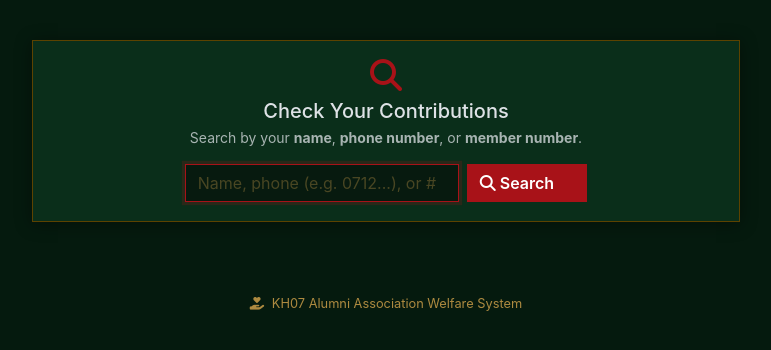
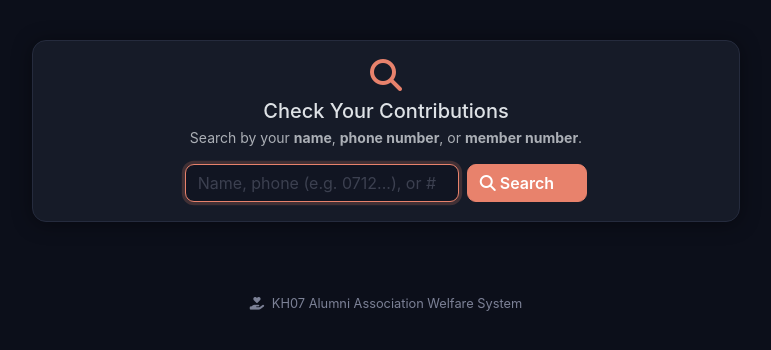
Before and after one commit to jawg-zz/kh07-welfare-fastapi, a FastAPI app: page /portal in a window 1280 px wide. Shown: the top 350 px of the page, without its empty margins (254-1025 px from the left). Run offline with FastAPI, Linux system fonts and the light colour scheme.

Commit message:
New unique design: warm midnight navy + terracotta palette

```diff
--- a/app/templates/base.html
+++ b/app/templates/base.html
@@ -11,51 +11,55 @@
     <style>
         /* ── Dark Theme (default) ── */
         [data-theme="dark"] {
-            --bg-primary: #051A0E;
-            --bg-card: #0A2E1A;
-            --bg-nav: #071A0F;
-            --bg-elevated: #0F3D24;
-            --border: #5C4200;
-            --border-light: rgba(92,66,0,.25);
-            --accent: #A81218;
-            --accent-hover: #CC161E;
-            --accent-bg: rgba(168,18,24,.08);
-            --text: #FDFBF7;
-            --text-muted: #AD8A40;
-            --success: #2D8A4E;
-            --success-bg: rgba(45,138,78,.12);
-            --info: #3A7BB8;
-            --info-bg: rgba(58,123,184,.12);
-            --warning: #FFC700;
-            --warning-bg: rgba(255,199,0,.1);
-            --shadow: 0 2px 16px rgba(0,0,0,.4);
-            --shadow-lg: 0 6px 30px rgba(0,0,0,.5);
-            --body-bg: #051A0E;
-            --nav-bg: rgba(7,26,15,.85);
+            --bg-primary: #0C0F1A;
+            --bg-card: #161B28;
+            --bg-nav: #111522;
+            --bg-elevated: #1D2333;
+            --border: #252B3D;
+            --border-light: rgba(37,43,61,.5);
+            --accent: #E8826C;
+            --accent-hover: #F09885;
+            --accent-bg: rgba(232,130,108,.08);
+            --text: #EDE8E0;
+            --text-muted: #7C8196;
+            --success: #5DBB8A;
+            --success-bg: rgba(93,187,138,.1);
+            --info: #6B93C9;
+            --info-bg: rgba(107,147,201,.1);
+            --warning: #F4C97C;
+            --warning-bg: rgba(244,201,124,.1);
+            --shadow: 0 2px 20px rgba(0,0,0,.4);
+            --shadow-lg: 0 8px 40px rgba(0,0,0,.55);
+            --body-bg: #0C0F1A;
+            --nav-bg: rgba(17,21,34,.88);
+            --radius: 14px;
+            --radius-sm: 9px;
         }
         /* ── Light Theme ── */
         [data-theme="light"] {
-            --bg-primary: #FDFBF7;
+            --bg-primary: #F7F3EE;
             --bg-card: #FFFFFF;
-            --bg-nav: #F5F0E8;
-            --bg-elevated: #FAF7F0;
-            --border: #D4C5A0;
-            --border-light: rgba(212,197,160,.4);
-            --accent: #A81218;
-            --accent-hover: #8C0F14;
-            --accent-bg: rgba(168,18,24,.06);
-            --text: #081C11;
-            --text-muted: #8A7A50;
-            --success: #1E7A3D;
-            --success-bg: rgba(30,122,61,.08);
-            --info: #2D6BA0;
-            --info-bg: rgba(45,107,160,.08);
-            --warning: #B8860B;
-            --warning-bg: rgba(184,134,11,.08);
-            --shadow: 0 2px 16px rgba(0,0,0,.08);
-            --shadow-lg: 0 6px 30px rgba(0,0,0,.12);
-            --body-bg: #FDFBF7;
-            --nav-bg: rgba(245,240,232,.85);
+            --bg-nav: #F0EBE4;
+            --bg-elevated: #FAF7F2;
+            --border: #D9D0C5;
+            --border-light: rgba(217,208,197,.5);
+            --accent: #D47058;
+            --accent-hover: #C05E48;
+            --accent-bg: rgba(212,112,88,.07);
+            --text: #1C1816;
+            --text-muted: #8B8178;
+            --success: #4AA87A;
+            --success-bg: rgba(74,168,122,.08);
+            --info: #5A82B8;
+            --info-bg: rgba(90,130,184,.08);
+            --warning: #C49B45;
+            --warning-bg: rgba(196,155,69,.08);
+            --shadow: 0 2px 20px rgba(0,0,0,.06);
+            --shadow-lg: 0 8px 40px rgba(0,0,0,.1);
+            --body-bg: #F7F3EE;
+            --nav-bg: rgba(240,235,228,.85);
+            --radius: 14px;
+            --radius-sm: 9px;
         }
         * { box-sizing: border-box; }
         html { background: var(--body-bg); scroll-behavior: smooth; }
@@ -225,7 +229,7 @@
         }
         .btn-accent:hover {
             background: var(--accent-hover); border-color: var(--accent-hover);
-            color: #fff; box-shadow: 0 4px 16px rgba(168,18,24,.35);
+            color: #fff; box-shadow: 0 4px 16px rgba(232,130,108,.35);
         }
         .btn-outline-accent {
             border: 1px solid var(--accent); color: var(--accent); background: transparent;
@@ -264,22 +268,22 @@
         }
         .form-control:focus, .form-select:focus {
             background: var(--bg-nav); border-color: var(--accent);
-            box-shadow: 0 0 0 .2rem rgba(168,18,24,.2); color: var(--text);
+            box-shadow: 0 0 0 .2rem rgba(232,130,108,.2); color: var(--text);
         }
-        .form-control::placeholder { color: rgba(173,138,64,.4); }
+        .form-control::placeholder { color: rgba(124,129,150,.4); }
         .form-label { font-size: .82rem; color: var(--text-muted); margin-bottom: .3rem; font-weight: 500; }
         .form-check-input:checked { background-color: var(--accent); border-color: var(--accent); }
-        .form-check-input:focus { border-color: var(--accent); box-shadow: 0 0 0 .2rem rgba(168,18,24,.2); }
+        .form-check-input:focus { border-color: var(--accent); box-shadow: 0 0 0 .2rem rgba(232,130,108,.2); }
 
         /* ── Badges ── */
         .badge-active { background: var(--success-bg); color: var(--success); }
-        .badge-inactive { background: rgba(173,138,64,.12); color: var(--text-muted); }
+        .badge-inactive { background: rgba(124,129,150,.12); color: var(--text-muted); }
         .badge-mpesa { background: var(--success-bg); color: var(--success); }
         .badge-cash { background: var(--warning-bg); color: var(--warning); }
         .badge-bank { background: var(--info-bg); color: var(--info); }
 
         /* ── Progress ── */
-        .progress-thin { height: 6px; border-radius: 3px; background: rgba(92,66,0,.3); }
+        .progress-thin { height: 6px; border-radius: 3px; background: rgba(37,43,61,.4); }
         .progress-thin .progress-bar {
             background: linear-gradient(90deg, var(--accent), var(--warning));
             border-radius: 3px;
@@ -294,15 +298,15 @@
             width: 26px; height: 26px; border-radius: 50%;
             font-weight: 700; font-size: .75rem;
         }
-        .rank-1 { background: linear-gradient(135deg, #FFC700, #F0A500); color: #051A0E; box-shadow: 0 2px 8px rgba(255,199,0,.3); }
-        .rank-2 { background: linear-gradient(135deg, #E0E0E0, #B0B0B0); color: #051A0E; }
+        .rank-1 { background: linear-gradient(135deg, #F4C97C, #E8B86D); color: #0C0F1A; box-shadow: 0 2px 8px rgba(244,201,124,.3); }
+        .rank-2 { background: linear-gradient(135deg, #E0E0E0, #B0B0B0); color: #0C0F1A; }
         .rank-3 { background: linear-gradient(135deg, #E8963E, #CD7F32); color: #fff; }
-        .rank-o { background: rgba(92,66,0,.25); color: var(--text-muted); }
+        .rank-o { background: rgba(37,43,61,.3); color: var(--text-muted); }
 
         /* ── Summary row ── */
         .summary-row {
             display: flex; justify-content: space-between; align-items: center;
-            padding: .5rem 0; border-bottom: 1px solid rgba(92,66,0,.3);
+            padding: .5rem 0; border-bottom: 1px solid rgba(37,43,61,.2);
         }
         .summary-row:last-child { border-bottom: none; }
 
@@ -313,7 +317,7 @@
 
         /* ── Search box ── */
         .search-box { background: var(--bg-nav); border: 1px solid var(--border); border-radius: var(--radius-sm); padding: .5rem 1rem; color: var(--text); }
-        .search-box:focus { border-color: var(--accent); outline: none; box-shadow: 0 0 0 .2rem rgba(168,18,24,.15); }
+        .search-box:focus { border-color: var(--accent); outline: none; box-shadow: 0 0 0 .2rem rgba(232,130,108,.15); }
 
         /* ── Modal ── */
         .modal-content { background: var(--bg-card); border: 1px solid var(--border); border-radius: var(--radius); }
```
Also changed, not shown: app/templates/landing.html (+19 -19 lines).
